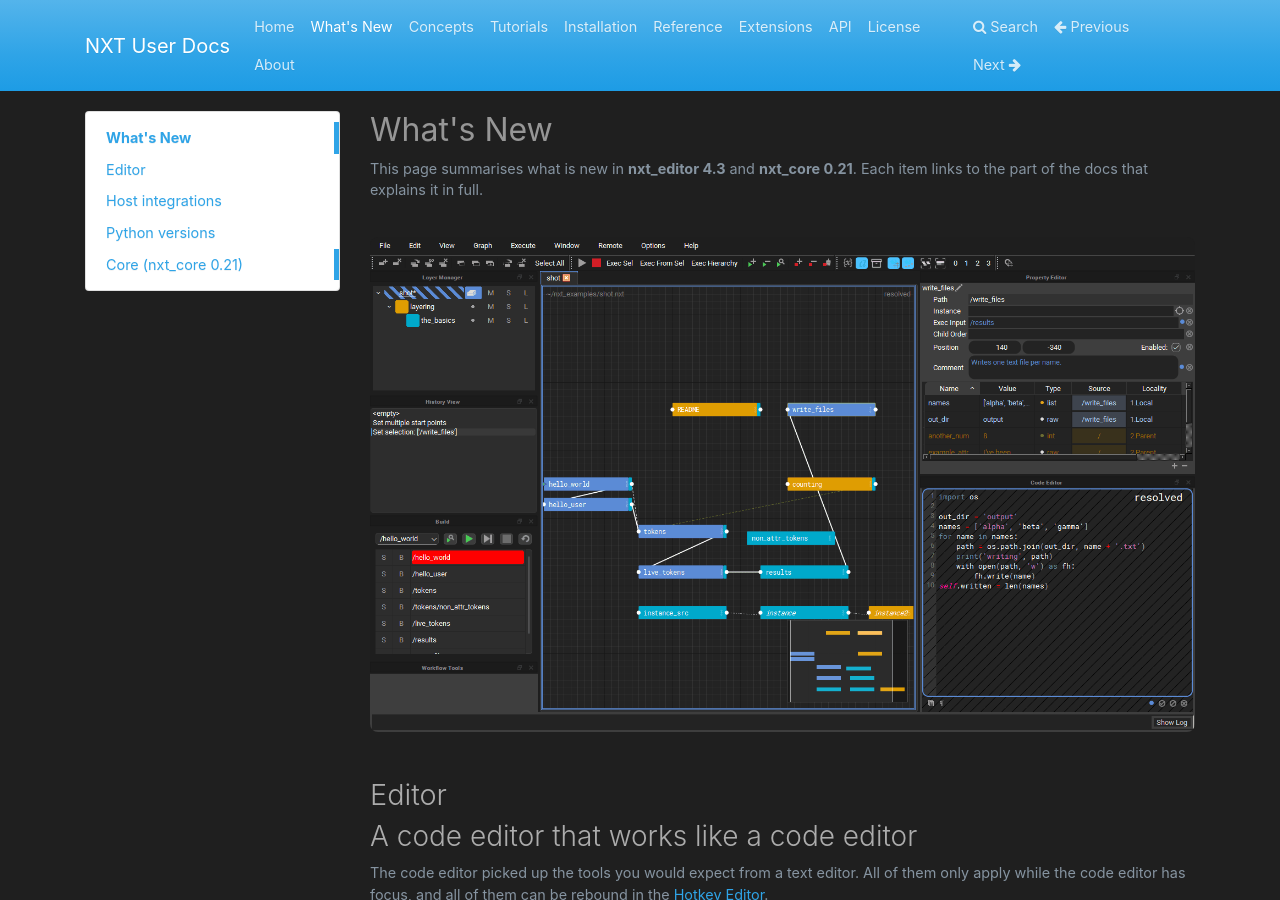
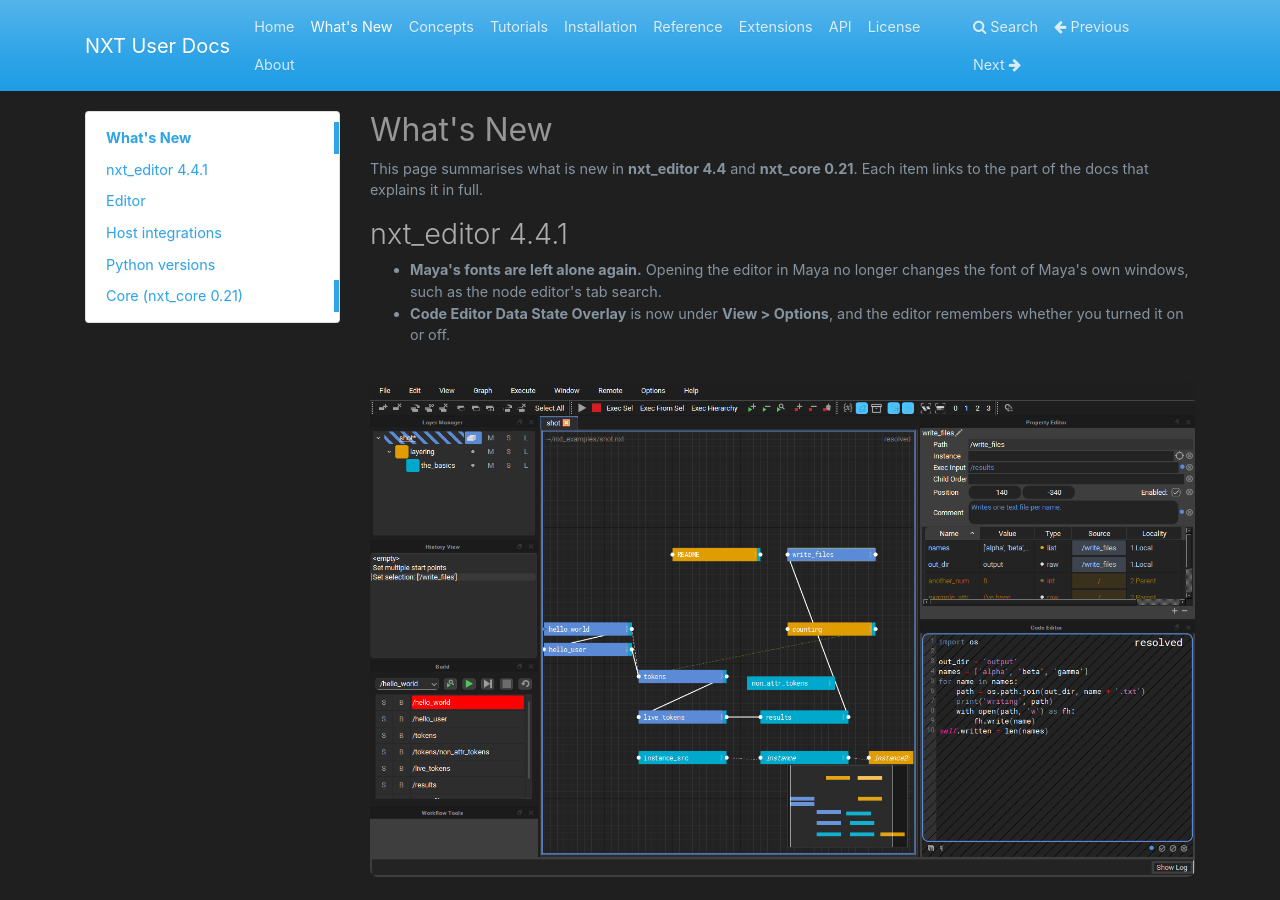
Before and after one commit to nxt-dev/nxt_editor, an MkDocs documentation site: the page built from docs/user_docs/docs/whats_new.md, in a window 1280 px wide and 900 px high. Built offline with MkDocs 1.6.1, drawn with Linux system fonts in a browser that asks for light colours; nearby versions of some CDN libraries; library files that are not in the unit come from our copies.

Commit message:
Say what is new in 4.4.1, and call the release 4.4
The docs called the release 4.3, which nxt-dev never published; it came
out as 4.4.0.

Co-Authored-By: Claude Opus 5.5 (1M context) <noreply@anthropic.com>
Claude-Session: https://claude.ai/code/session_01JCdgMzupQVH8FerthFFJKC

```diff
--- a/docs/user_docs/docs/whats_new.md
+++ b/docs/user_docs/docs/whats_new.md
@@ -1,7 +1,15 @@
 # What's New
 
-This page summarises what is new in **nxt_editor 4.3** and **nxt_core 0.21**.
+This page summarises what is new in **nxt_editor 4.4** and **nxt_core 0.21**.
 Each item links to the part of the docs that explains it in full.
+
+## nxt_editor 4.4.1
+
+- **Maya's fonts are left alone again.** Opening the editor in Maya no
+  longer changes the font of Maya's own windows, such as the node editor's
+  tab search.
+- **Code Editor Data State Overlay** is now under **View > Options**, and
+  the editor remembers whether you turned it on or off.
 
 ![The nxt editor with the mini map in the corner of the graph](images/editor_overview.png)
 
```
Also changed, not shown: docs/user_docs/docs/index.md (+1 -1 lines).
